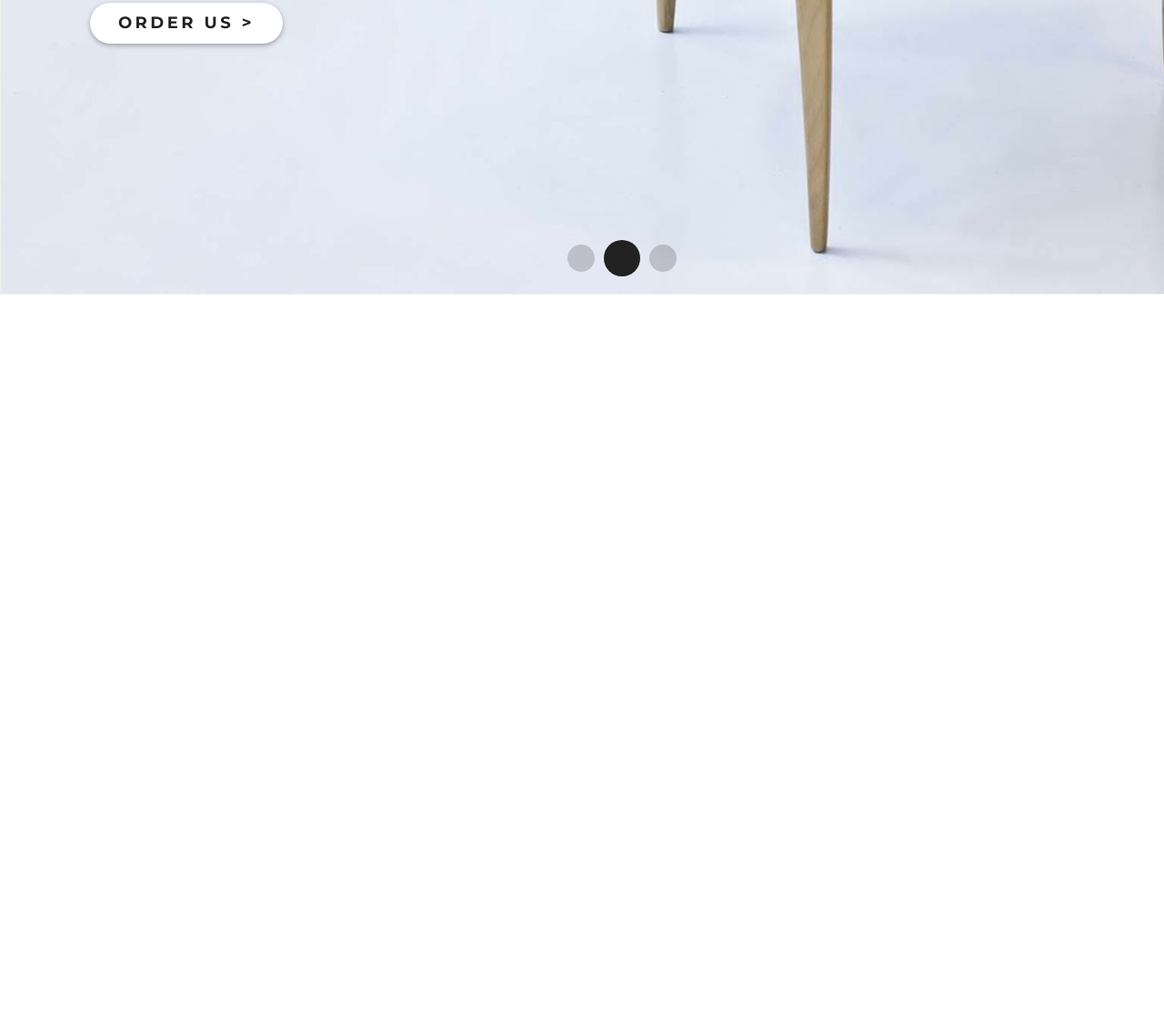
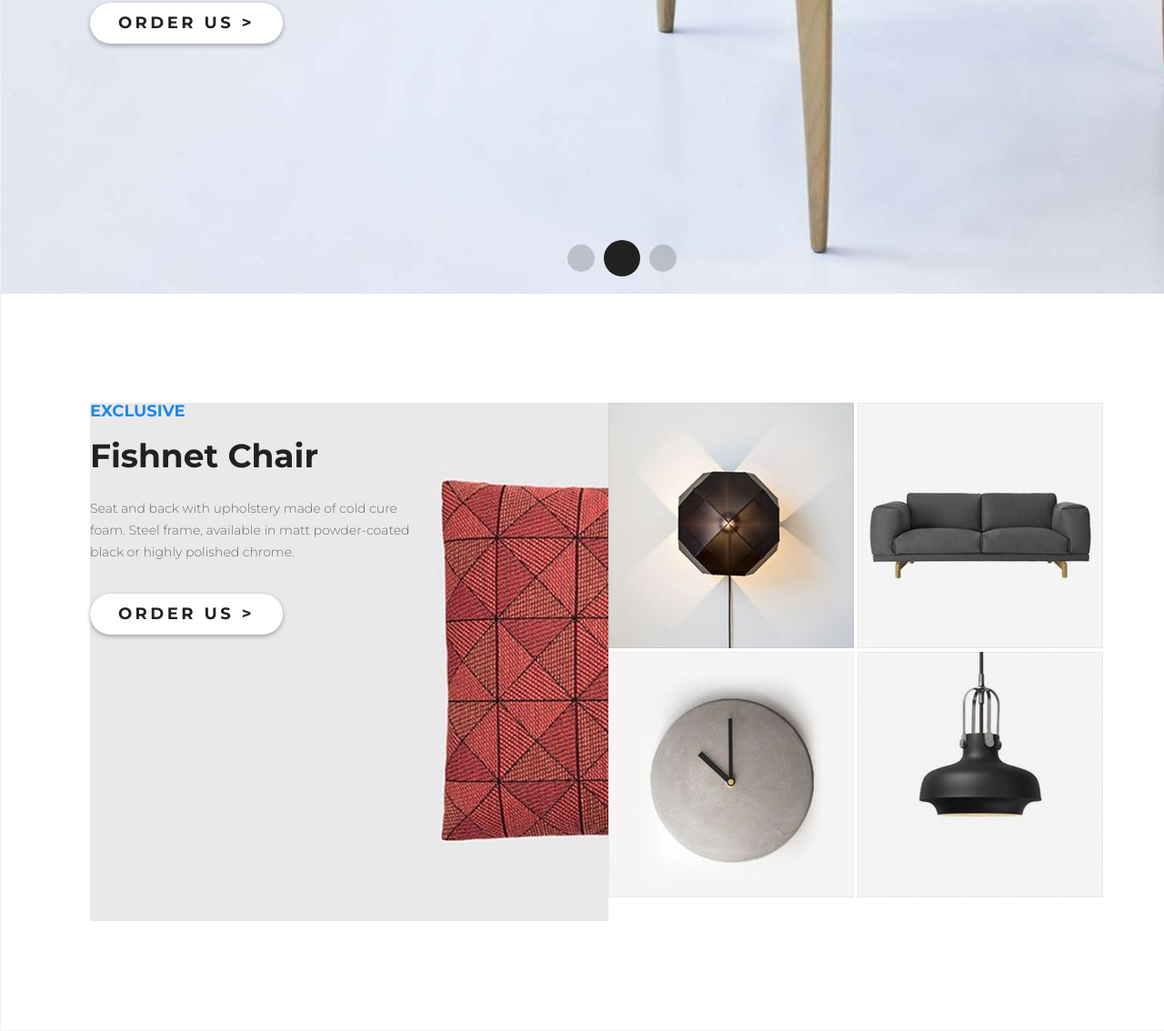
Before and after one commit to MrLambert13/verstka, a plain HTML site: page index.html in a window 1280 px wide. Shown: the part 3678-4812 px from the top of the page at 91% size. Before the commit the page ends 4002 px from the top, so only its background shows below. Drawn offline with Linux system fonts and the light colour scheme.

Commit message:
ckfqlth 6

```diff
--- a/index.html
+++ b/index.html
@@ -120,6 +120,20 @@
                 <a href="#" class="circle"></a>
             </div>
         </div>
+        <div class="slider_6 padding-site">
+            <div class="slider-left">
+                <h4>exclusive</h4>
+                <h2>Fishnet Chair</h2>
+                <p>Seat and back with upholstery made of cold cure foam. Steel frame, available in matt powder-coated black or highly polished chrome.</p>
+                <a href="#">Order Us &gt;</a>
+            </div>
+            <div class="slider-right">
+                <a href="#"><img src="img/product-2-sm.jpg" alt=""></a>
+                <a href="#"><img src="img/product-3-sm.jpg" alt=""></a>
+                <a href="#"><img src="img/product-4-sm.jpg" alt=""></a>
+                <a href="#"><img src="img/product-5-sm.jpg" alt=""></a>
+            </div>
+        </div>
     </div>
 </body>
 
--- a/style.css
+++ b/style.css
@@ -101,7 +101,8 @@ body {
 
 .slider-text a,
 .slider_3 a,
-.slider_5 > a {
+.slider_5 > a,
+.slider-left a {
     text-transform: uppercase;
     display: block;
     border-radius: 22.5px;
@@ -120,7 +121,8 @@ body {
 
 .slider-text a:active,
 .slider_3 a:active,
-.slider_5 > a:active {
+.slider_5 > a:active,
+.slider-left a:active {
     box-shadow: 0px 0px 4.85px 0.15px rgba(33, 33, 33, 0.35);
     position: relative;
     top: 2px;
@@ -128,7 +130,8 @@ body {
 
 .slider-text a:hover,
 .slider_3 a:hover,
-.slider_5 > a:hover {
+.slider_5 > a:hover,
+.slider-left a:hover {
     background-color: #f7f7f7;
 }
 
@@ -304,7 +307,8 @@ body {
     padding-top: 228px;
 }
 
-.slider_3 h4 {
+.slider_3 h4,
+.slider-left h4 {
     color: #1e88e5;
     font-size: 18px;
     font-weight: 700;
@@ -312,14 +316,16 @@ body {
     text-transform: uppercase;
 }
 
-.slider_3 h2 {
+.slider_3 h2,
+.slider-left h2 {
     margin-top: 18px;
     color: #212121;
     font-size: 36px;
     font-weight: 700;
 }
 
-.slider_3 p {
+.slider_3 p,
+.slider-left p {
     margin: 24px 0 34px;
     width: 374px;
     color: #6c6c6c;
@@ -371,3 +377,22 @@ body {
     line-height: 18px;
     text-transform: uppercase;
 }
+
+.slider_6 {
+    height: 810px;
+    padding-top: 120px;
+    box-sizing: border-box;
+}
+
+.slider-left {
+    background-image: url(img/product-1-lg.jpg);
+    width: 570px;
+    height: 570px;
+    float: left;
+}
+.slider-right {
+}
+.slider-right a {
+}
+.slider-right img {
+}
```
Also changed, not shown: img/product-1-lg.jpg (added), img/product-2-sm.jpg (added), img/product-3-sm.jpg (added), img/product-4-sm.jpg (added), img/product-5-sm.jpg (added).
